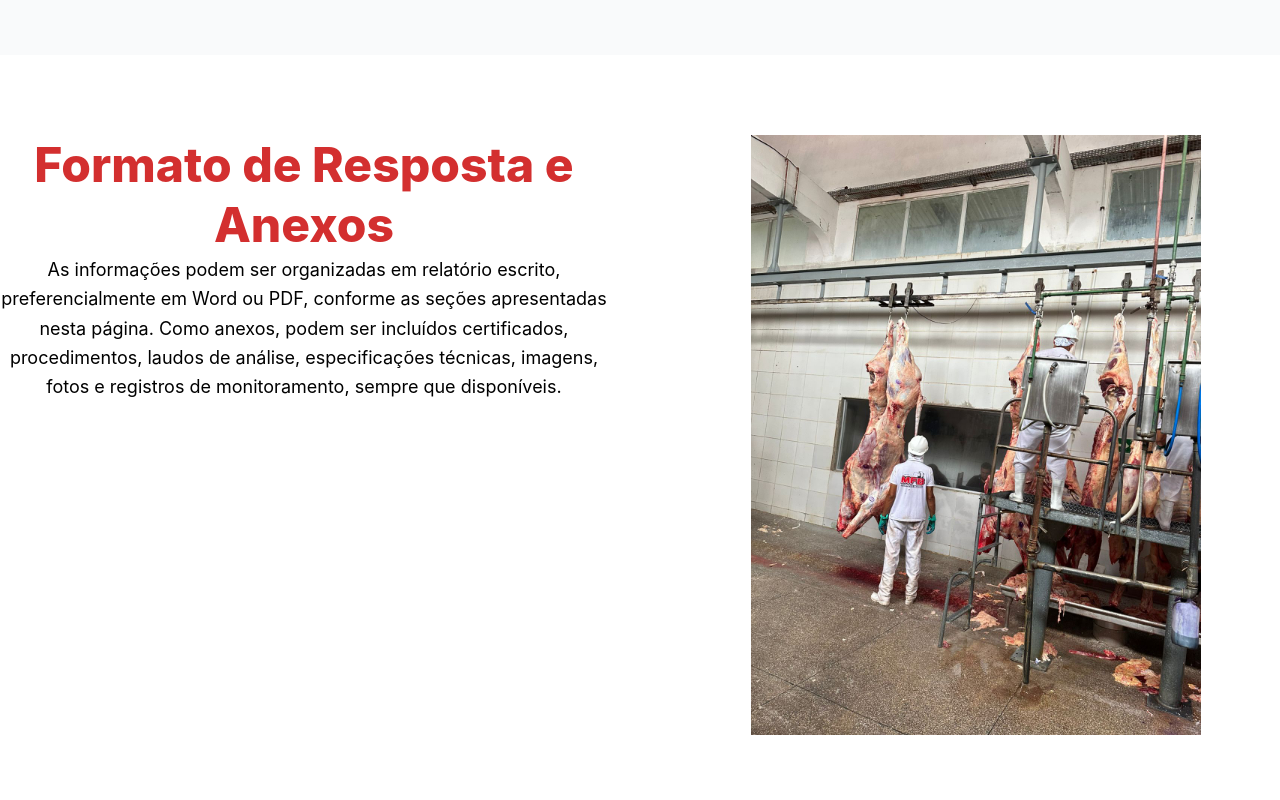
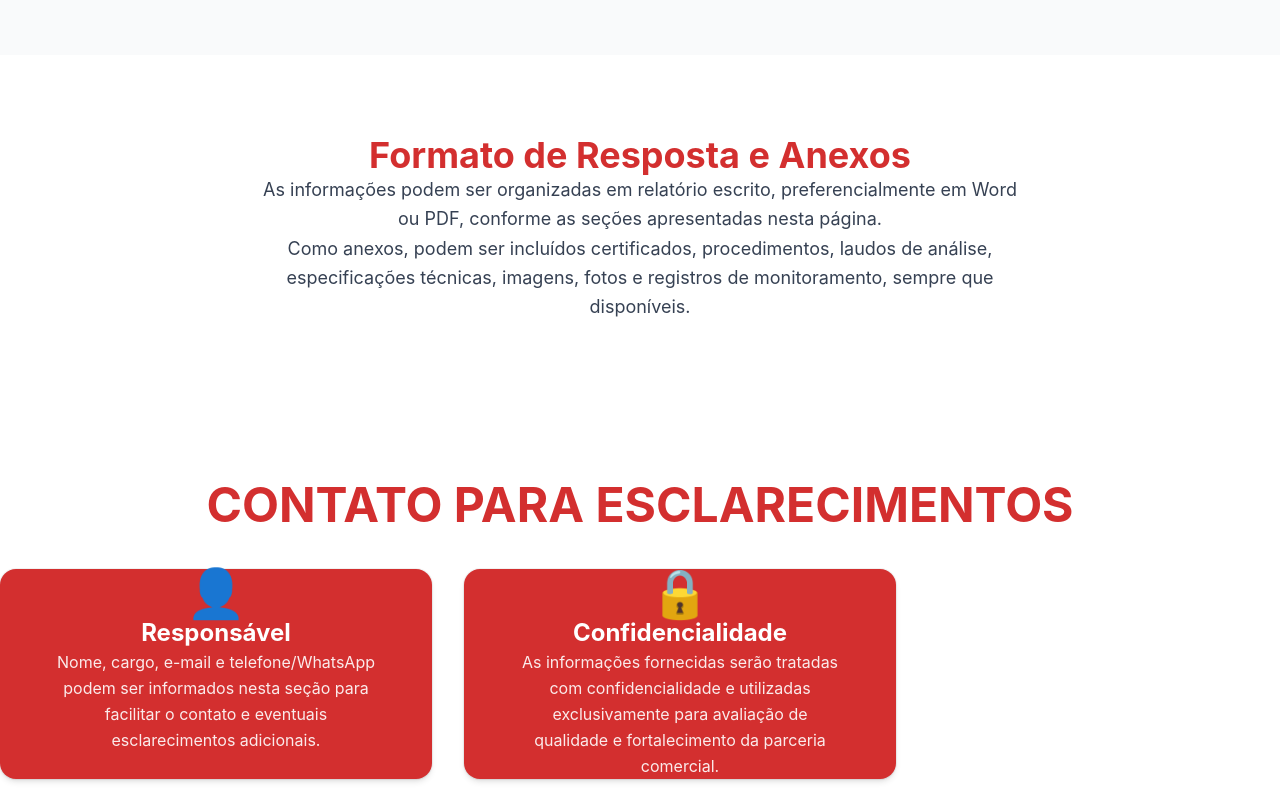
Before and after one commit to frigorificomfb-bot/frig-mfb, a Next.js app: page /qualidade in a window 1280 px wide. Shown: the part 5000-5800 px from the top of the page. Built offline with nearby package versions, Linux system fonts and the light colour scheme.

Commit message:
modifica alguns blocos

```diff
--- a/src/app/qualidade/page.tsx
+++ b/src/app/qualidade/page.tsx
@@ -245,37 +245,55 @@ As especificações técnicas são definidas formalmente para orientar os padrõ
 
 {/* Formato de Resposta */}
 <Section className="bg-white" style={{ padding: "80px 0" }}>
-        <ImageText
-          title="Formato de Resposta e Anexos"
-          content={`As informações podem ser organizadas em relatório escrito, preferencialmente em Word ou PDF, conforme as seções apresentadas nesta página.
+  <div className="flex justify-center">
+    <div className="max-w-3xl text-center px-6">
 
-Como anexos, podem ser incluídos certificados, procedimentos, laudos de análise, especificações técnicas, imagens, fotos e registros de monitoramento, sempre que disponíveis.`}
-          image="/producao-higienizacao.jpeg"
-          imagePosition="right"
-          titleClassName="text-3xl md:text-4xl font-bold leading-tight"
-          contentClassName="leading-relaxed"
-        />
+      <h2 className="text-3xl md:text-4xl font-bold text-primary mb-6">
+        Formato de Resposta e Anexos
+      </h2>
+
+      <p className="text-lg leading-relaxed text-gray-700">
+        As informações podem ser organizadas em relatório escrito,
+        preferencialmente em Word ou PDF, conforme as seções
+        apresentadas nesta página.
+      </p>
+
+      <p className="text-lg leading-relaxed text-gray-700 mt-4">
+        Como anexos, podem ser incluídos certificados, procedimentos,
+        laudos de análise, especificações técnicas, imagens, fotos
+        e registros de monitoramento, sempre que disponíveis.
+      </p>
+
+    </div>
+  </div>
 </Section>
 
       {/* Contato */}
-      <Section title="CONTATO PARA ESCLARECIMENTOS" className="text-center" style={{ padding: "80px 0" }}>
-        <div className="max-w-5xl mx-auto grid grid-cols-1 md:grid-cols-2" style={{ gap: "32px" }}>
+        <Section
+        title="CONTATO PARA ESCLARECIMENTOS"
+        className="text-center"
+        style={{ padding: "80px 0" }}
+        >
+        <div className="mx-auto grid grid-cols-1 md:grid-cols-2 gap-8 max-w-4xl justify-center">
+
             <Card
             icon="👤"
             title="Responsável"
             description="Nome, cargo, e-mail e telefone/WhatsApp podem ser informados nesta seção para facilitar o contato e eventuais esclarecimentos adicionais."
-            className="!bg-primary !text-white ring-0 shadow-lg h-full"
+            className="!bg-primary !text-white ring-0 shadow-lg h-full text-center"
             titleClassName="!text-white"
             contentClassName="!text-white/90"
             />
+
             <Card
             icon="🔒"
             title="Confidencialidade"
             description="As informações fornecidas serão tratadas com confidencialidade e utilizadas exclusivamente para avaliação de qualidade e fortalecimento da parceria comercial."
-            className="!bg-primary !text-white ring-0 shadow-lg h-full"
+            className="!bg-primary !text-white ring-0 shadow-lg h-full text-center"
             titleClassName="!text-white"
             contentClassName="!text-white/90"
             />
+
         </div>
         </Section>
 
```
Lines whose indentation alone changed are shown as unchanged.
